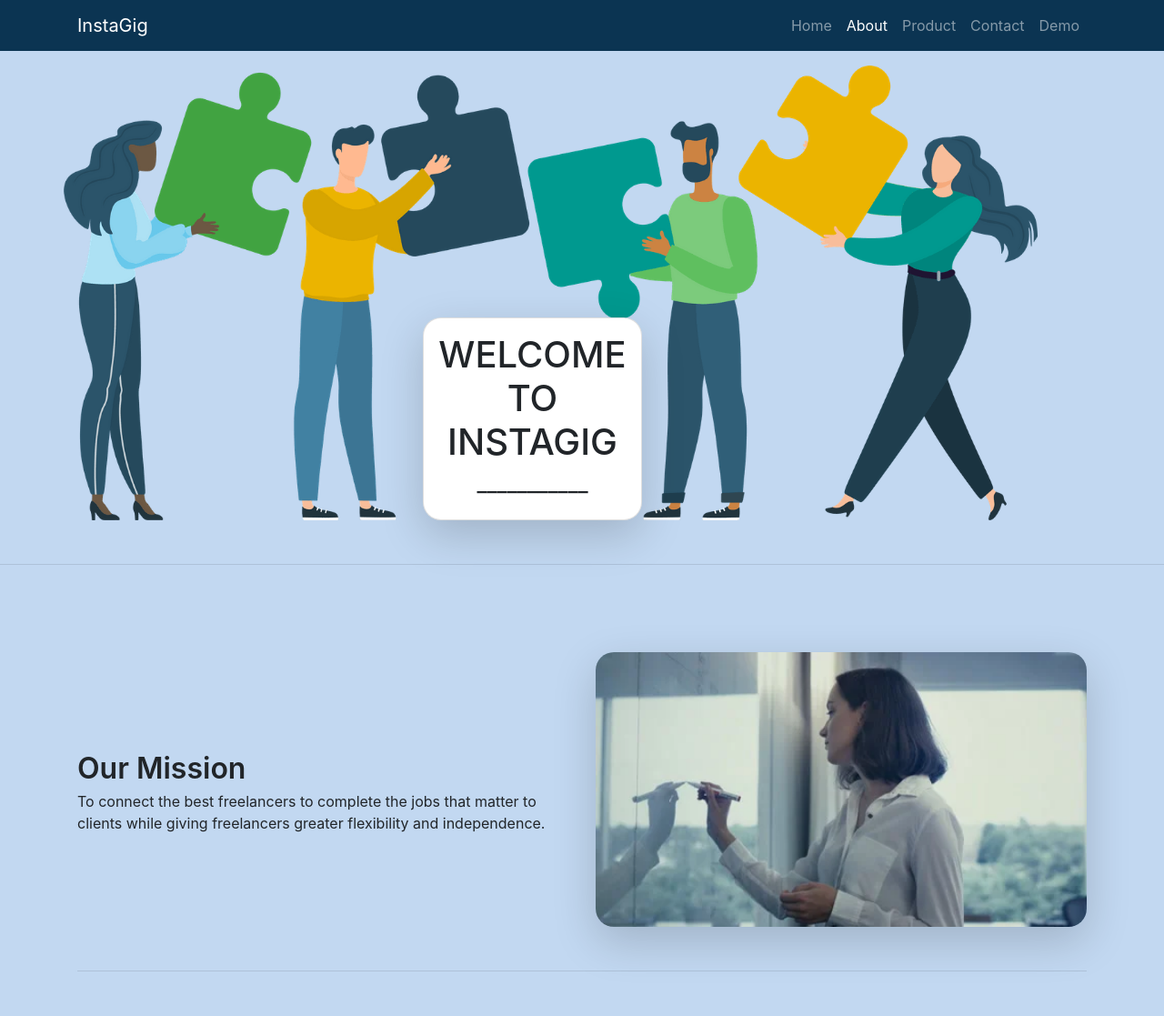
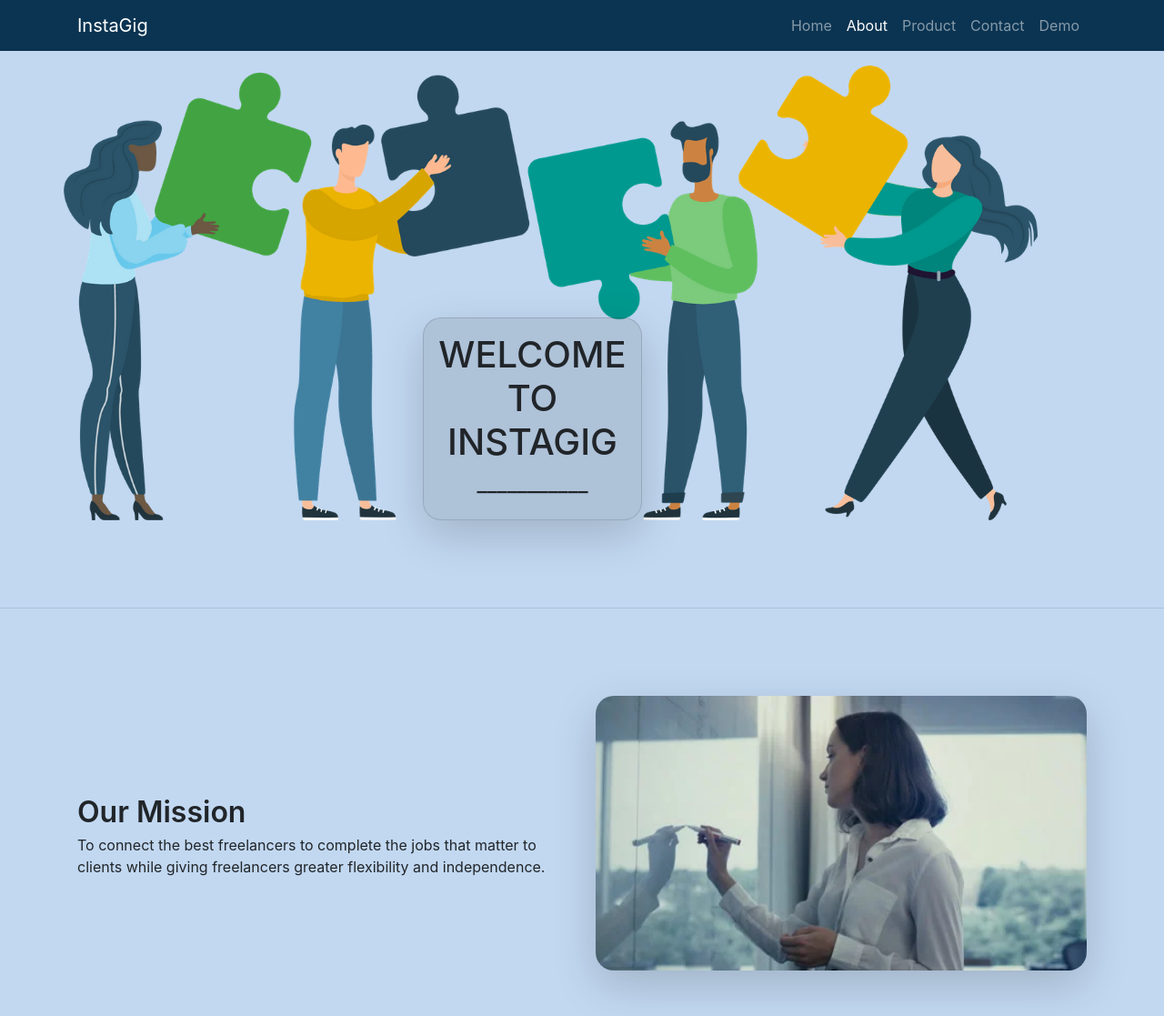
Before and after one commit to helloInstaGig/instagig, a Flask app: page /about in a window 1280 px wide. Shown: the top 1117 px of the page at 91% size. Run offline with Flask 2, Linux system fonts and the light colour scheme; some libraries are stand-ins or nearby versions.

Commit message:
Added avatar attributes, and small changes

```diff
--- a/app/static/css/main.css
+++ b/app/static/css/main.css
@@ -134,9 +134,17 @@ i {
     line-height: 1;
 }
 .featurette-divider {
-    margin: 3rem 0; /* Space out the Bootstrap <hr> more */
+    margin: 6rem 0; /* Space out the Bootstrap <hr> more */
 }
 
 .team-cards {
   background-color: rgba(0, 0, 0, 0.1);
 }
+
+/* About Page */
+
+@media only screen and (max-width: 1100px) {
+  .about-container .row {
+    height: 390px;
+  }
+}
--- a/app/templates/about.html
+++ b/app/templates/about.html
@@ -10,9 +10,9 @@
 
 {% block content %}
 <div class="container about-container mt-3" >
-    <div class="row justify-content-md-center align-items-end">
+    <div class="row justify-content-center align-items-end">
         <div class="col-sm-4 ">
-            <div class="animate__animated animate__bounce animate__fast card shadow-lg welcome-card p-3">
+            <div class="animate__animated animate__bounce animate__fast card team-cards shadow-lg welcome-card p-3">
                 <div class="card-heading">
                     <h1 class="text-center">WELCOME TO INSTAGIG</h1>
                     <h4 class="text-center">___________</h4>
@@ -25,8 +25,7 @@
 <hr class="featurette-divider">
 
 <div class="container marketing">
-    <div class="row feauturette pt-5">
-        <!-- First column should be wider -->
+    <div class="row feauturette">
         <div class="col-md-6 spacing">
             <h2 class="featurette-heading">
                 Our Mission
@@ -36,7 +35,6 @@
                 while giving freelancers greater flexibility and independence.
             </p>
         </div>
-        <!-- Second column should be narrower -->
         <div class="col-md-6">
             <img
                 class="img-fluid mx-auto shadow-lg"
@@ -52,7 +50,7 @@
     <hr class="featurette-divider">
 
     <div class="container marketing">
-        <div class="row feauturette pt-5">
+        <div class="row feauturette">
             <!-- First column should be wider -->
             <div class="col-md-6 order-2">
                 <h2 class="featurette-heading pl-3">
@@ -89,7 +87,7 @@
     <hr class="featurette-divider">
 
     <div class="container marketing">
-        <div class="row feauturette pt-5">
+        <div class="row feauturette">
             <!-- First column should be wider -->
             <div class="col-md-4 spacing">
                 <h2 class="featurette-heading">
@@ -121,7 +119,7 @@
     </h2>
     <div class="row">
         <div class="col-md-3">
-            <div class="card text-center p-2 shadow-lg" style="border-radius: 10px;">
+            <div class="card text-center p-2 team-cards shadow-lg" style="border-radius: 10px;">
                 <img
                     class="rounded-circle m-auto"
                     src="../static/images/women-avatar.png"
@@ -136,9 +134,8 @@
                 </p>
             </div>
         </div>
-        <!-- Second column (another 3 out of twelve grid spaces) -->
         <div class="col-md-3 ">
-            <div class="card text-center p-2 shadow-lg" style="border-radius: 10px;">
+            <div class="card text-center p-2 team-cards shadow-lg" style="border-radius: 10px;">
                 <img
                     class="rounded-circle m-auto"
                     src="../static/images/gerardo-icon.png"
@@ -153,9 +150,8 @@
                 </p>
             </div>
         </div>
-        <!-- Third and final column (yet another 3 of twelve spaces) -->
         <div class="col-md-3">
-            <div class="card text-center p-2 shadow-lg" style="border-radius: 10px;">
+            <div class="card text-center p-2 team-cards shadow-lg" style="border-radius: 10px;">
                 <img
                     class="rounded-circle m-auto"
                     src="../static/images/women-avatar.png"
@@ -171,7 +167,7 @@
             </div>
         </div>
         <div class="col-md-3">
-            <div class="card text-center p-2 shadow-lg" style="border-radius: 10px;">
+            <div class="card text-center p-2 team-cards shadow-lg" style="border-radius: 10px;">
                 <img
                     class="rounded-circle m-auto"
                     src="../static/images/women-avatar.png"
--- a/app/templates/base.html
+++ b/app/templates/base.html
@@ -44,11 +44,6 @@
     <div class="container-fluid footer-container">
     <footer class="container pt-4  pt-md-5 ">
       <div class="row">
-        <div class="col-12 col-md">
-          <!-- <img class="mb-2" src="" alt="Logo" width="24" height="19"> -->
-
-          <small class="d-block mb-3 text-white">InstaGig &copy; 2021</small>
-        </div>
         <div class="col-6 col-md">
           <h5 class="text-white">Social Links</h5>
           <a class="text-grey mr-1" href="#"><img width="20" height="20" src="../static/images/instagram_icon.png"></a>
@@ -72,6 +67,10 @@
             <li><a class="text-grey" href="#">Terms</a></li>
           </ul>
         </div>
+        <div class="col-6 col-md">
+          <small class="d-block mb-3 text-white">InstaGig &copy; 2021</small>
+          <small class="d-block mb-3 text-white"><div>Icons made by <a href="https://www.flaticon.com/authors/freepik" title="Freepik">Freepik</a>  and <a href="https://www.flaticon.com/authors/monkik" title="monkik">monkik</a> from <a href="https://www.flaticon.com/" title="Flaticon">www.flaticon.com</a></div></small>
+        </div>
       </div>
     </footer>
     </div>
```
